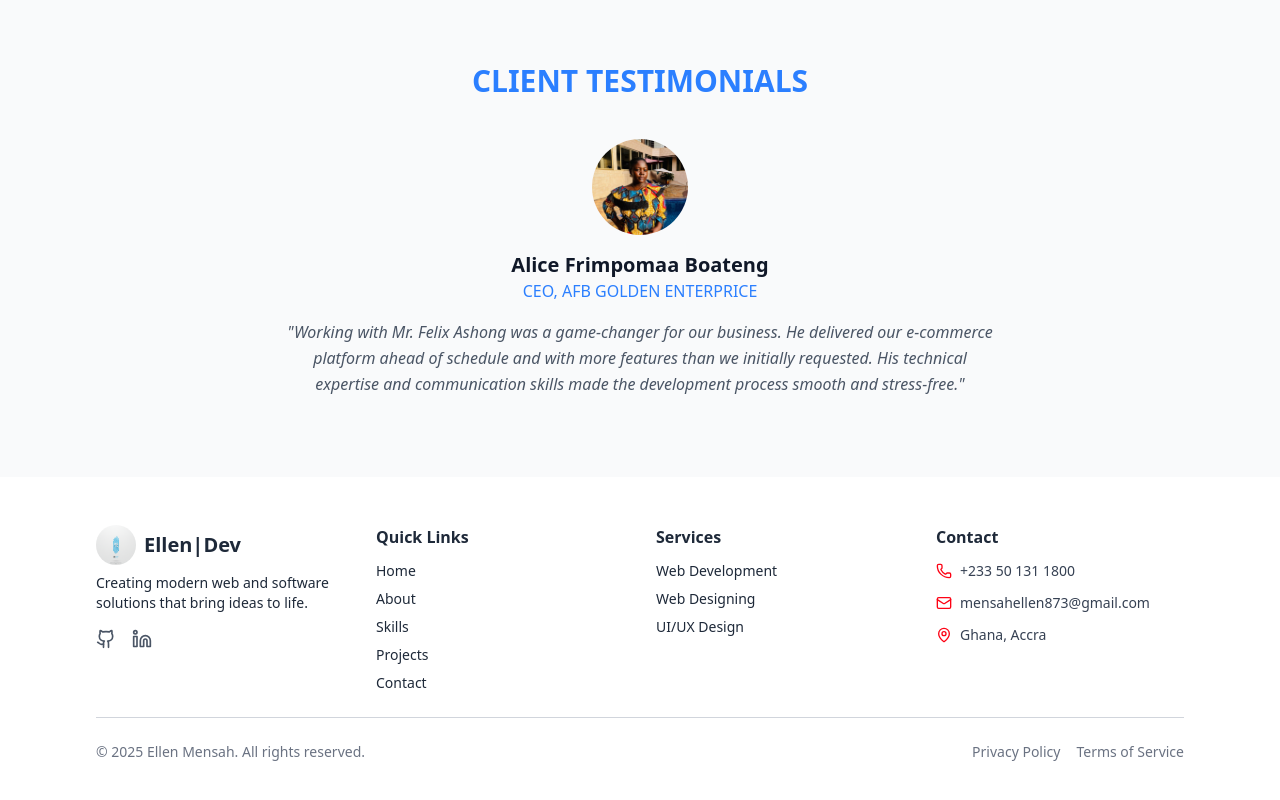
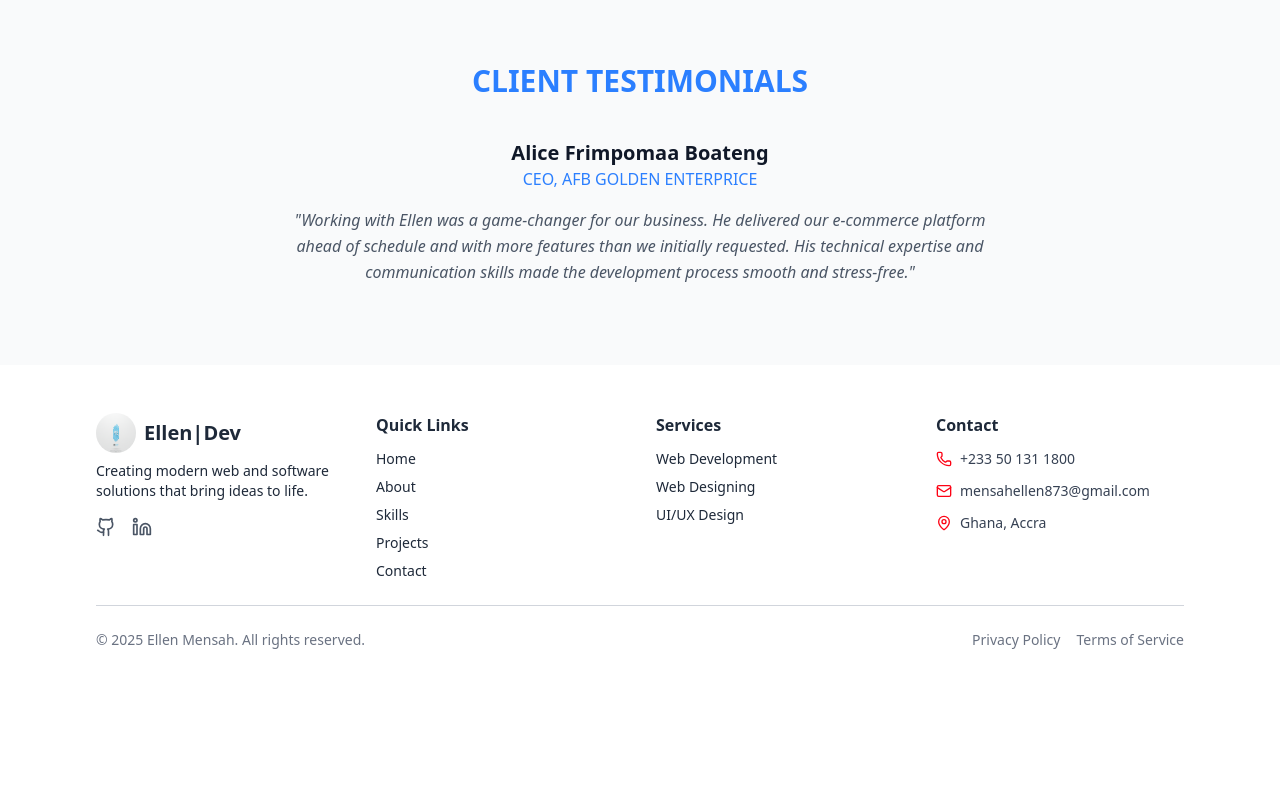
Before and after one commit to EllenMensah/my-portfolio, a React (Vite) app: page /about in a window 1280 px wide. Shown: the part 1351-2151 px from the top of the page. After the commit the page ends 2049 px from the top, so only its background shows below. Built offline with nearby package versions, Linux system fonts and the light colour scheme.

Commit message:
removed profile

```diff
--- a/src/pages/About.jsx
+++ b/src/pages/About.jsx
@@ -180,14 +180,14 @@ const About = () => {
           animate={{ opacity: 1, scale: 1 }}
           transition={{ duration: 0.7, delay: 0.3 }}
         >
-          <motion.img
+          {/* <motion.img
             src={Profile}
             alt="Client"
             className="w-24 h-24 rounded-full object-cover mb-4"
             initial={{ opacity: 0, scale: 0.5 }}
             animate={{ opacity: 1, scale: 1 }}
             transition={{ duration: 0.6, delay: 0.4 }}
-          />
+          /> */}
 
           <motion.h3
             className="text-xl font-semibold text-gray-900"
@@ -213,7 +213,7 @@ const About = () => {
             animate={{ opacity: 1 }}
             transition={{ duration: 0.7, delay: 0.7 }}
           >
-            "Working with Mr. Felix Ashong was a game-changer for our business.
+            "Working with Ellen  was a game-changer for our business.
             He delivered our e-commerce platform ahead of schedule and with more
             features than we initially requested. His technical expertise and
             communication skills made the development process smooth and
```
